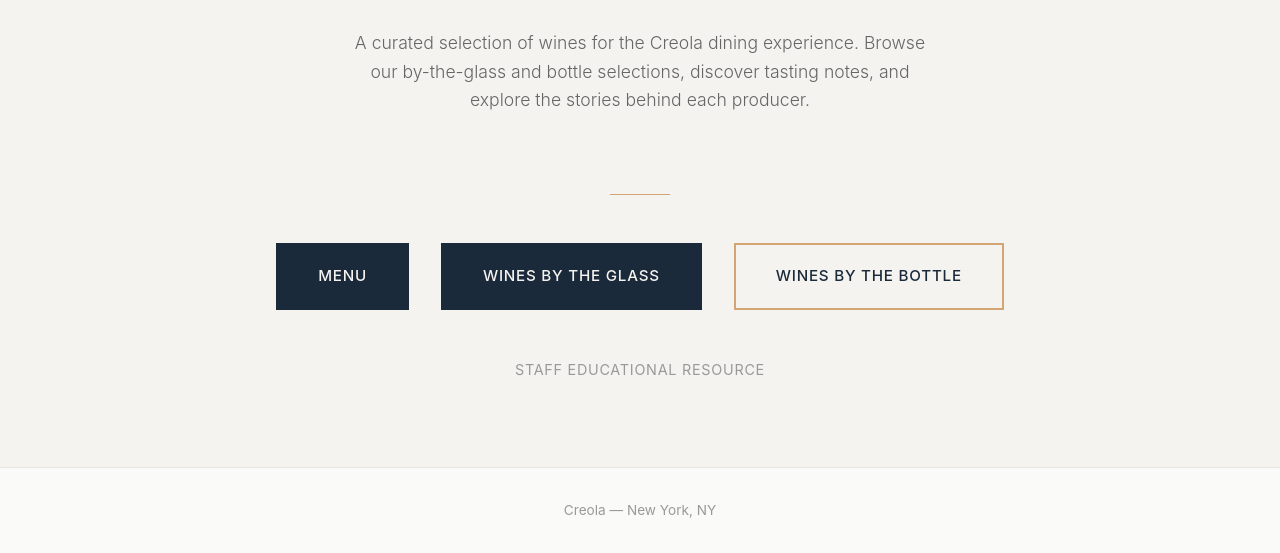
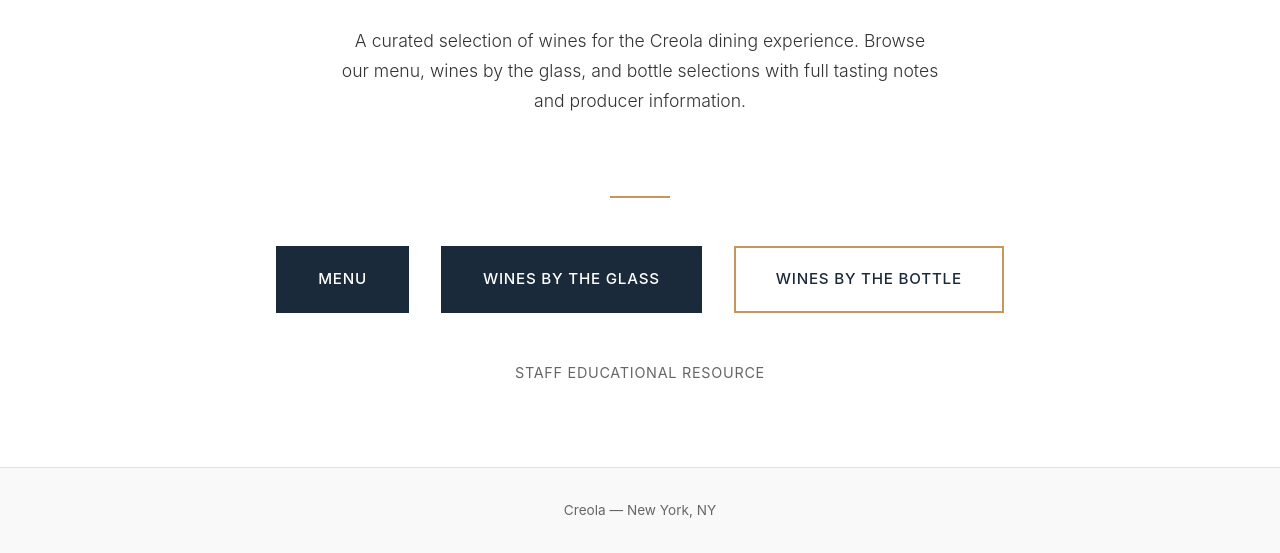
Before and after one commit to AaronFusco85/creola, a plain HTML site: page index.html in a window 1280 px wide. Shown: the part 327-880 px from the top of the page. Drawn offline with Linux system fonts and the light colour scheme.

Commit message:
Add files via upload

```diff
--- a/index.html
+++ b/index.html
@@ -14,8 +14,8 @@
 
         body {
             font-family: -apple-system, BlinkMacSystemFont, 'Segoe UI', Roboto, 'Helvetica Neue', Arial, sans-serif;
-            background-color: #f5f3f0;
-            color: #2c2c2c;
+            background-color: #ffffff;
+            color: #1a1a1a;
             line-height: 1.6;
         }
 
@@ -29,7 +29,7 @@
         }
 
         nav a {
-            color: #d4a574;
+            color: #f4d89f;
             text-decoration: none;
             font-size: 0.875rem;
             font-weight: 500;
@@ -45,7 +45,7 @@
             justify-content: center;
             min-height: 90vh;
             padding: 4rem 2rem;
-            background-color: #f5f3f0;
+            background-color: #ffffff;
             text-align: center;
         }
 
@@ -70,16 +70,17 @@
 
         .tagline {
             font-size: 1.1rem;
-            color: #666;
+            color: #333;
             margin-bottom: 3rem;
             max-width: 600px;
             font-weight: 300;
+            line-height: 1.7;
         }
 
         .divider {
             width: 60px;
-            height: 1px;
-            background-color: #d4a574;
+            height: 2px;
+            background-color: #c9955f;
             margin: 2rem auto 3rem;
         }
 
@@ -94,7 +95,7 @@
             display: inline-block;
             padding: 1.2rem 2.5rem;
             background-color: #1a2a3a;
-            color: #f5f3f0;
+            color: #ffffff;
             text-decoration: none;
             border: 2px solid #1a2a3a;
             font-size: 0.95rem;
@@ -106,7 +107,7 @@
         }
 
         .cta-button:hover {
-            background-color: #f5f3f0;
+            background-color: #ffffff;
             color: #1a2a3a;
             border-color: #1a2a3a;
         }
@@ -114,18 +115,18 @@
         .cta-button.secondary {
             background-color: transparent;
             color: #1a2a3a;
-            border: 2px solid #d4a574;
+            border: 2px solid #c9955f;
         }
 
         .cta-button.secondary:hover {
-            background-color: #d4a574;
-            color: #f5f3f0;
-            border-color: #d4a574;
+            background-color: #c9955f;
+            color: #ffffff;
+            border-color: #c9955f;
         }
 
         .subtitle {
             font-size: 0.9rem;
-            color: #999;
+            color: #666;
             margin-top: 3rem;
             letter-spacing: 0.05em;
             text-transform: uppercase;
@@ -135,10 +136,10 @@
         footer {
             text-align: center;
             padding: 2rem;
-            color: #999;
+            color: #666;
             font-size: 0.85rem;
-            background-color: #fafaf8;
-            border-top: 1px solid #e8e5e0;
+            background-color: #f9f9f9;
+            border-top: 1px solid #e0e0e0;
         }
 
         /* Responsive */
@@ -186,7 +187,7 @@
             <h1>Creola</h1>
         </div>
 
-        <p class="tagline">A curated selection of wines for the Creola dining experience. Browse our by-the-glass and bottle selections, discover tasting notes, and explore the stories behind each producer.</p>
+        <p class="tagline">A curated selection of wines for the Creola dining experience. Browse our menu, wines by the glass, and bottle selections with full tasting notes and producer information.</p>
 
         <div class="divider"></div>
 
```
Also changed, not shown: menu.html (+26 -17 lines).
